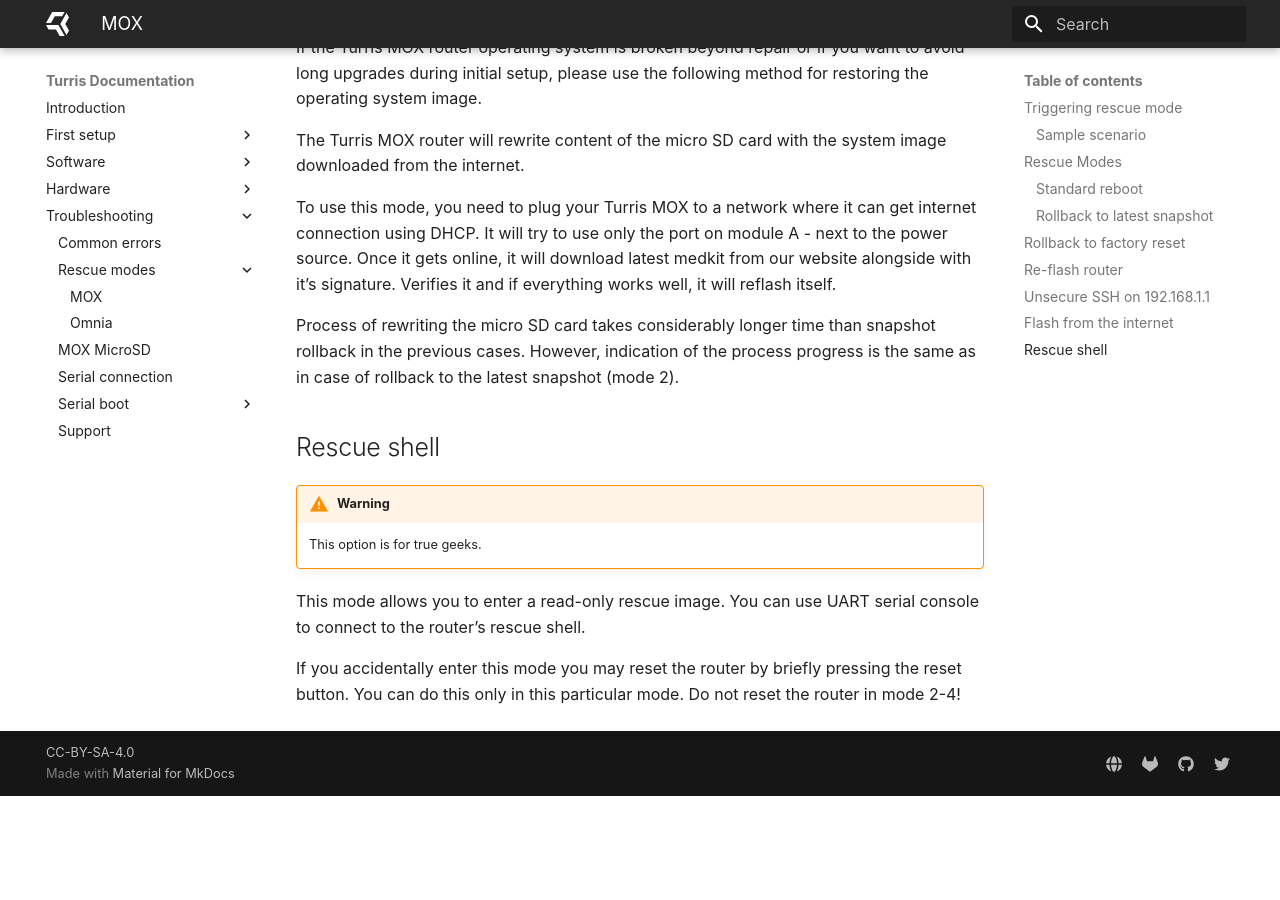
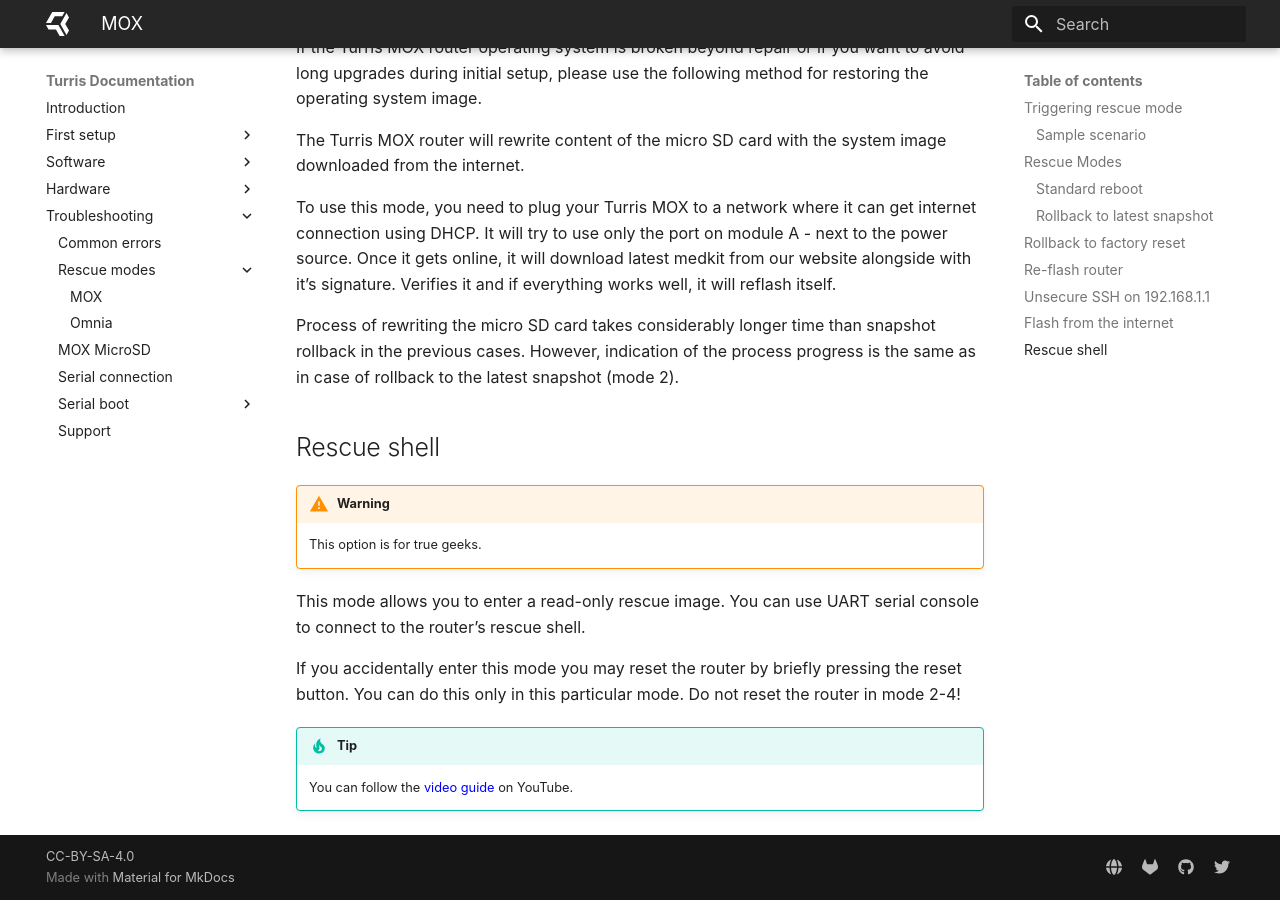
Before and after one commit to turris-cz/user-docs, an MkDocs documentation site: the page built from docs/hw/mox/rescue_modes.md, in a window 1280 px wide and 900 px high, scrolled down 4978 px. Built offline with MkDocs 1.6.1 and Material for MkDocs 9.7.7, drawn with Linux system fonts in a browser that asks for light colours; before the commit the page ends 5774 px from its top, so only the background shows below that.

Commit message:
hw/mox: Add link to video guide on rescue modes

```diff
--- a/docs/hw/mox/rescue_modes.md
+++ b/docs/hw/mox/rescue_modes.md
@@ -196,3 +196,6 @@
 If you accidentally enter this mode you may reset the router by briefly
 pressing the reset button. You can do this only in this particular mode. Do not
 reset the router in mode 2-4!
+
+!!! tip
+    You can follow the [video guide](https://www.youtube.com/watch?v=IzvUKJjsiCE) on YouTube.
```
